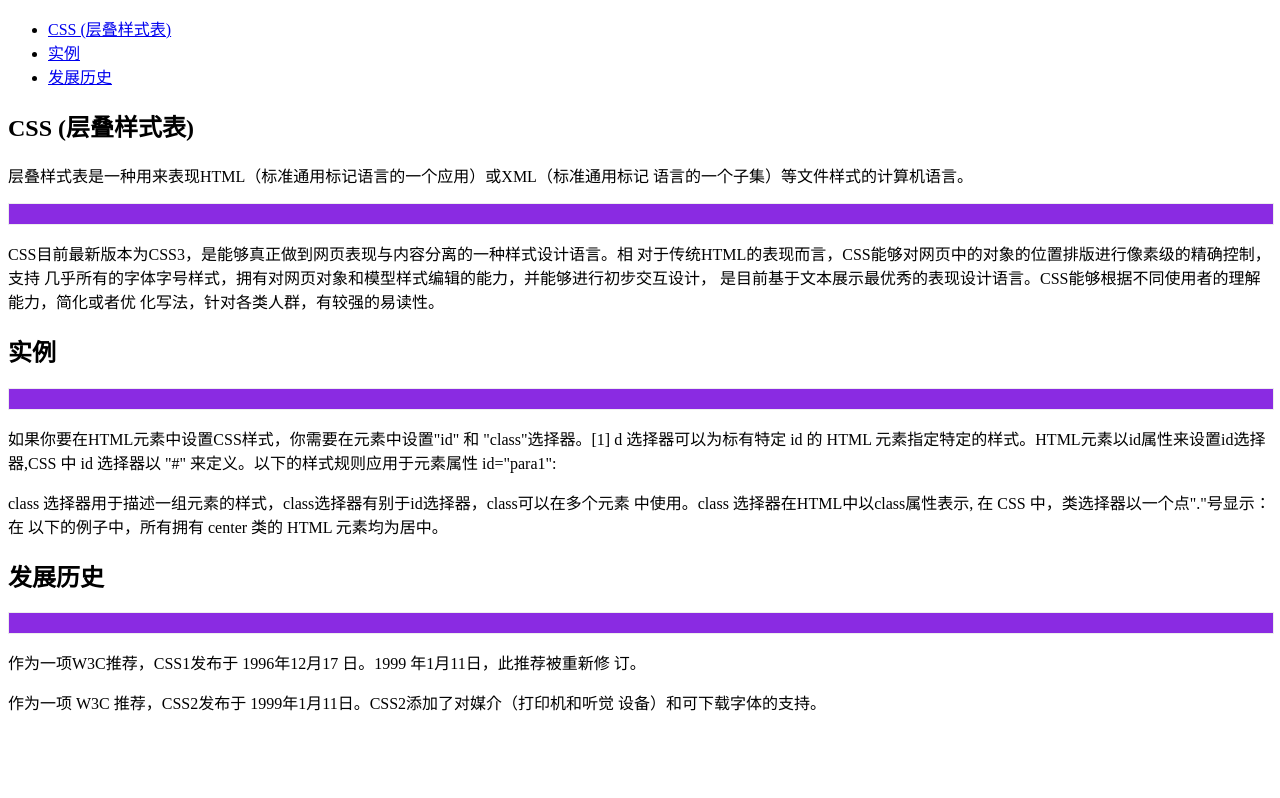
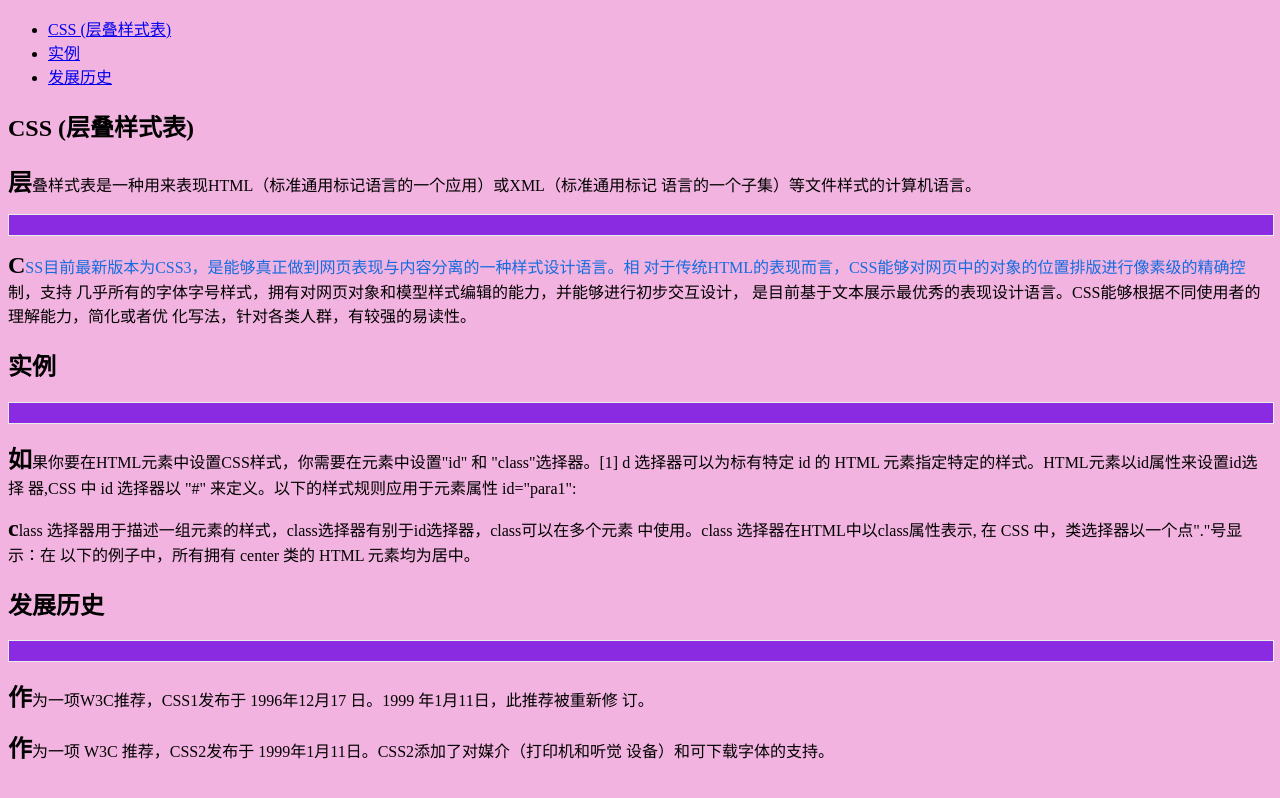
Before and after one commit to harryYao/cool_css, a plain HTML site: page base_css/target.html in a window 1280 px wide. Drawn offline with Linux system fonts and the light colour scheme.

Commit message:
添加一些选择器 测试，:root， :first-letter :first-line

```diff
--- a/base_css/target.html
+++ b/base_css/target.html
@@ -6,18 +6,29 @@
   <meta name="viewport" content="width=device-width, initial-scale=1.0">
   <title>Document</title>
   <style>
+    :root {
+      background-color: #f3b3e0;
+    }
     h2:target {
       color: red;
     }
     p::selection {
-      color: red;
-      background-color: forestgreen;
+      color: rgb(85, 5, 5);
+      background-color: rgb(89, 165, 89);
     }
     p:empty {
       background-color: blueviolet;
       border: 1px solid #ededed;
       height: 20px;
       width: 100%;
+    }
+    p:first-letter {
+      font-size: 24px;
+      color: #000;
+      font-weight: bold;
+    }
+    .firstline:first-line {
+      color: rgb(21, 108, 223);
     }
   </style>
 </head>
@@ -32,7 +43,7 @@
   <p>层叠样式表是一种用来表现HTML（标准通用标记语言的一个应用）或XML（标准通用标记
           语言的一个子集）等文件样式的计算机语言。</p>
   <p></p>
-  <p>CSS目前最新版本为CSS3，是能够真正做到网页表现与内容分离的一种样式设计语言。相
+  <p class="firstline">CSS目前最新版本为CSS3，是能够真正做到网页表现与内容分离的一种样式设计语言。相
           对于传统HTML的表现而言，CSS能够对网页中的对象的位置排版进行像素级的精确控制，支持
           几乎所有的字体字号样式，拥有对网页对象和模型样式编辑的能力，并能够进行初步交互设计，
           是目前基于文本展示最优秀的表现设计语言。CSS能够根据不同使用者的理解能力，简化或者优
```
